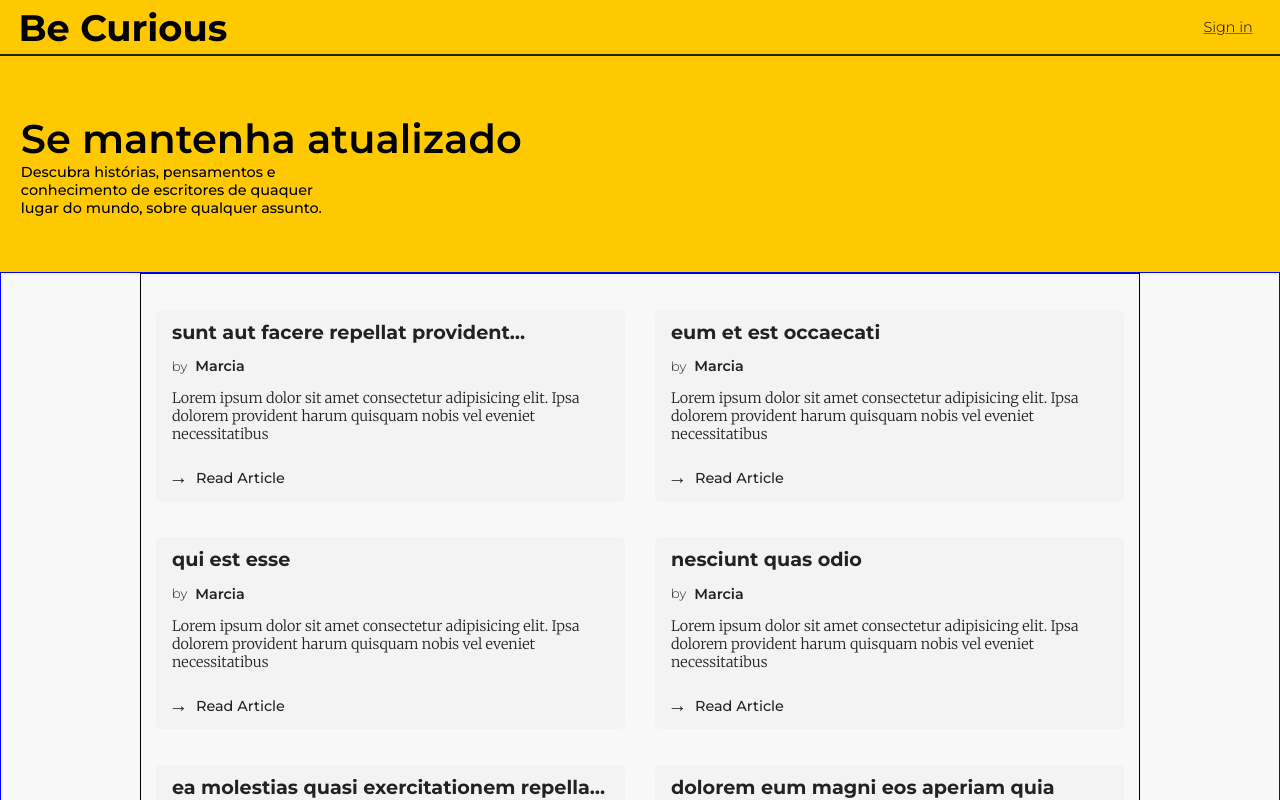
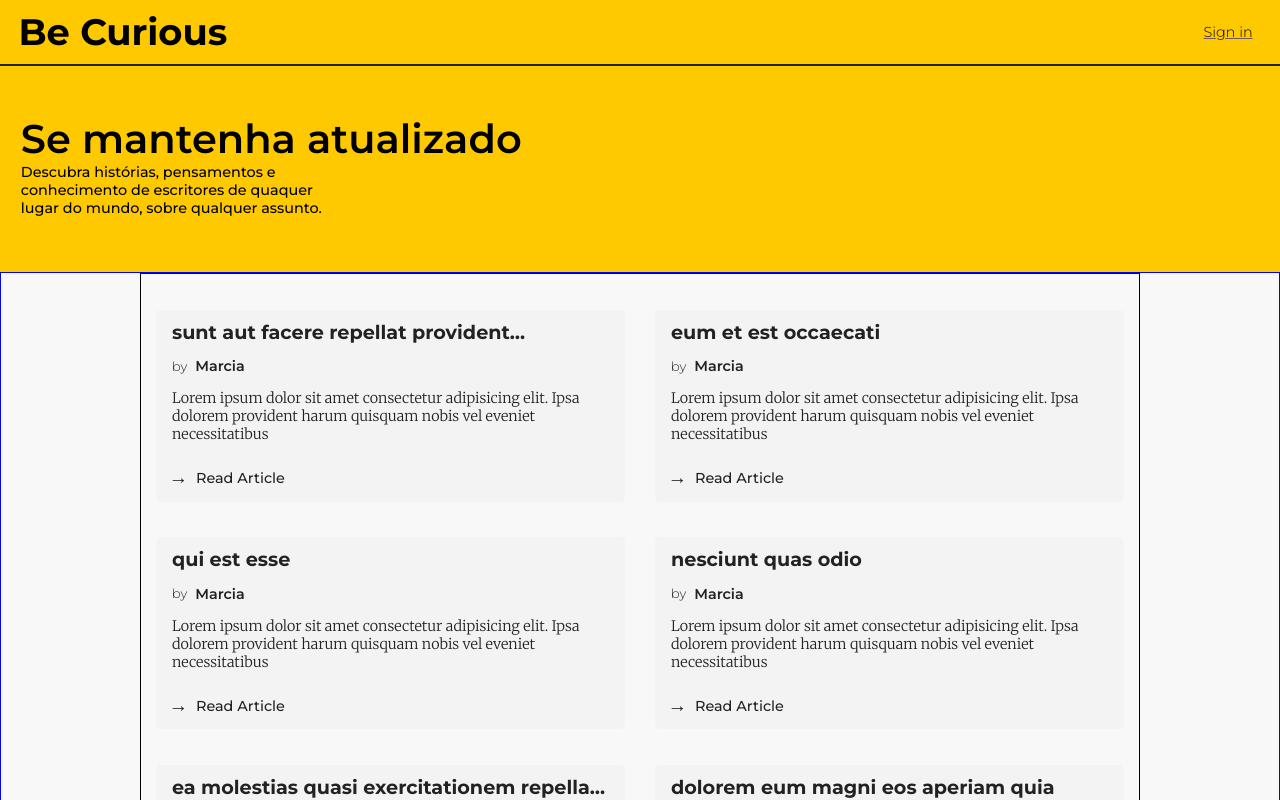
Before and after one commit to kennedybm/teste-tecnico-front-end, a React (Vite) app: page / in a window 1280 px wide. Shown: the top 800 px of the page. Built offline with nearby package versions, Linux system fonts and the light colour scheme.

Commit message:
Fix: changed header height

```diff
--- a/src/components/Header/styles.ts
+++ b/src/components/Header/styles.ts
@@ -17,7 +17,7 @@ export const Header = styled.header<Props>`
   display: flex;
   background-color: ${(props) => handleBackgroundColors(props)};
   width: 100%;
-  height: 3.5em;
+  height: 4.1em;
   border-bottom: 2px solid var(--gray2);
   position: fixed;
   top: 0%;
```
